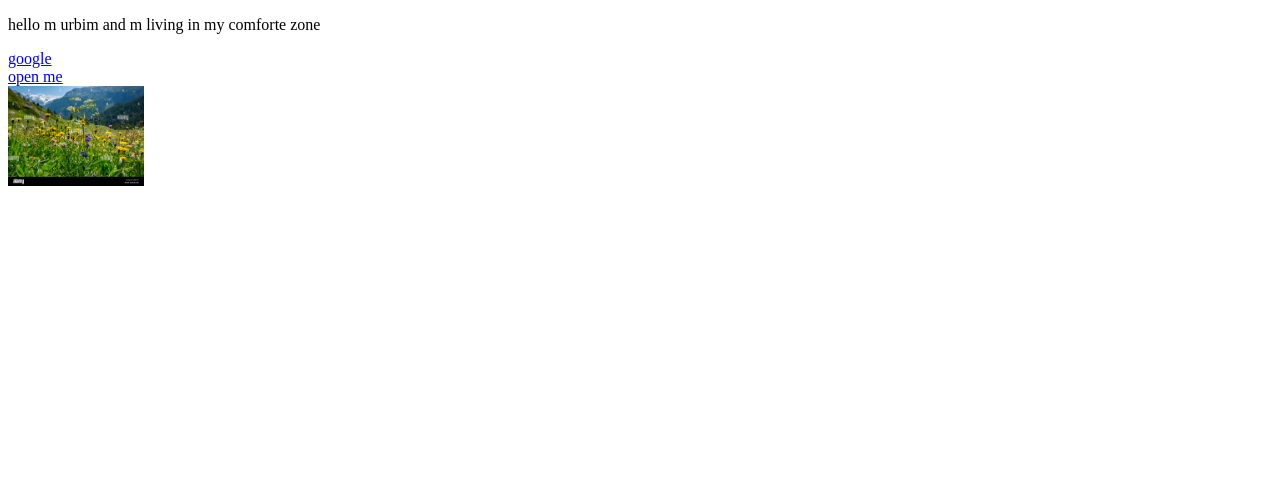
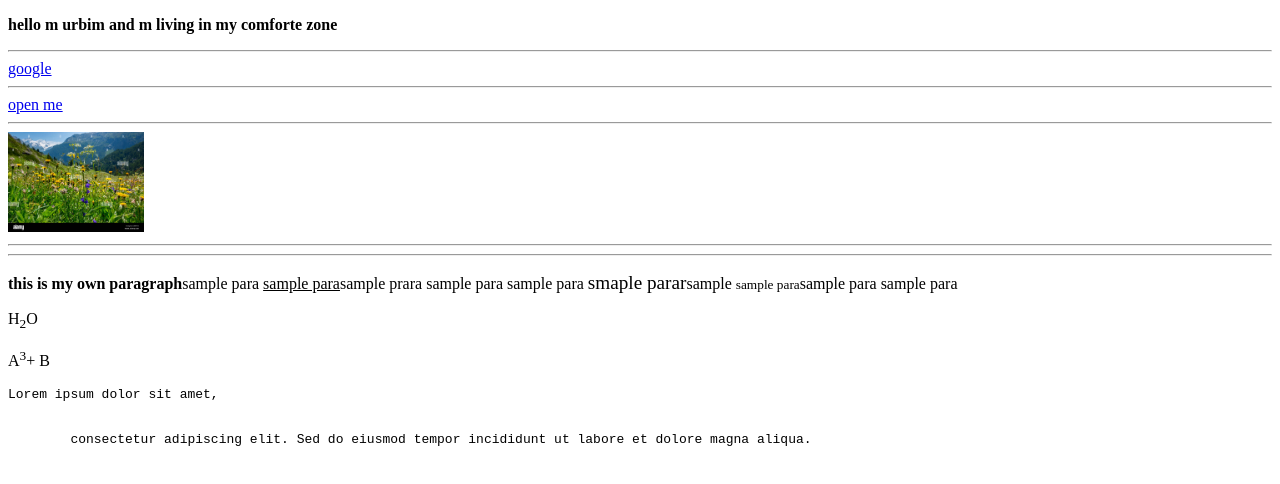
Before and after one commit to UrbimTushar/HTML-Practice, a plain HTML site: page hello folder/prost.html in a window 1280 px wide. Drawn offline with Linux system fonts and the light colour scheme.

Commit message:
add new features

```diff
--- a/hello folder/prost.html
+++ b/hello folder/prost.html
@@ -6,11 +6,26 @@
     <title>Document</title>
 </head>
 <body>
-    <p> hello m urbim and m living in my comforte zone  </p>
+    <p> <b>hello m urbim and m living in my comforte zone </b> </p>
+    <hr>
     <a href="https://www.google.com">google</a>
     <br>
+    <hr>
     <a href="/wise practice/index.html">open me </a>
     <br>
+
+    <hr>
     <img src="image.jpeg" alt="Alpine Wildflower Meadow" height="100">
+    <hr>
+    <hr>
+    <p> <b>this is my own paragraph</b>sample para <u>sample para</u>sample prara sample para sample para <big>smaple parar</big>sample <small>sample para</small>sample para sample para</p>
+    <p>H<sub>2</sub>O</p>
+    <p>A<sup>3</sup>+ B</p>
+    <pre>Lorem ipsum dolor sit amet,
+
+
+        consectetur adipiscing elit. Sed do eiusmod tempor incididunt ut labore et dolore magna aliqua.   </pre>
+
+
 </body>
 </html>
```
